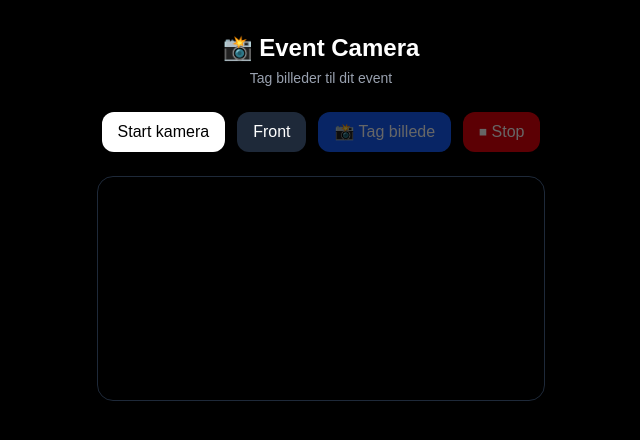
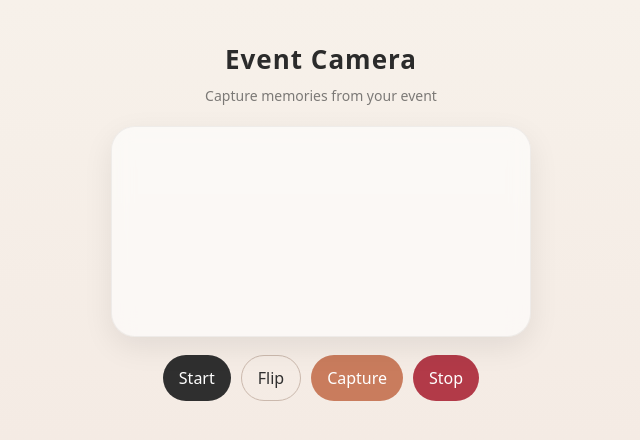
Before and after one commit to sagaarde-cloud/event-camera, a Next.js app: page /camera in a window 1280 px wide. Shown: the top 440 px of the page, without its empty margins (319-959 px from the left). Built offline with nearby package versions, Linux system fonts and the light colour scheme.

Commit message:
premium camera UI redesign

```diff
--- a/app/camera/page.tsx
+++ b/app/camera/page.tsx
@@ -11,14 +11,12 @@ export default function CameraPage() {
   const [facingMode, setFacingMode] = useState<"user" | "environment">("environment");
   const [error, setError] = useState<string | null>(null);
 
-  // 🎥 START CAMERA
   async function startCamera(mode: "user" | "environment") {
     try {
       setError(null);
 
-      // stop old stream
       if (stream) {
-        stream.getTracks().forEach((track) => track.stop());
+        stream.getTracks().forEach((t) => t.stop());
       }
 
       const newStream = await navigator.mediaDevices.getUserMedia({
@@ -34,20 +32,17 @@ export default function CameraPage() {
       setStream(newStream);
       setFacingMode(mode);
     } catch (err: any) {
-      console.error(err);
-      setError(err?.message || "Kunne ikke starte kamera");
+      setError(err?.message || "Camera error");
     }
   }
 
-  // ⏹ STOP CAMERA
   function stopCamera() {
     if (stream) {
-      stream.getTracks().forEach((track) => track.stop());
+      stream.getTracks().forEach((t) => t.stop());
       setStream(null);
     }
   }
 
-  // 📸 TAKE PHOTO
   function takePhoto() {
     if (!videoRef.current || !canvasRef.current) return;
 
@@ -62,115 +57,209 @@ export default function CameraPage() {
 
     ctx.drawImage(video, 0, 0);
 
-    const image = canvas.toDataURL("image/png");
-    setPhoto(image);
+    const img = canvas.toDataURL("image/png");
+    setPhoto(img);
   }
 
-  // 📤 UPLOAD (placeholder)
   async function uploadPhoto() {
     if (!photo) return;
-
-    alert("📤 Upload klar (backend kommer næste step)");
+    alert("Upload placeholder — backend kommer næste step");
   }
 
   return (
-    <main className="min-h-screen bg-black text-white flex flex-col items-center p-4">
+    <main style={styles.page}>
 
       {/* HEADER */}
-      <h1 className="text-2xl font-bold mt-4">
-        📸 Event Camera
-      </h1>
-
-      <p className="text-gray-400 text-sm mt-1">
-        Tag billeder til dit event
-      </p>
-
-      {/* BUTTONS */}
-      <div className="flex flex-wrap gap-3 mt-6 justify-center">
-
-        <button
-          onClick={() => startCamera("environment")}
-          className="px-4 py-2 bg-white text-black rounded-xl font-medium"
-        >
-          Start kamera
-        </button>
-
-        <button
-          onClick={() => startCamera("user")}
-          className="px-4 py-2 bg-gray-800 rounded-xl"
-        >
-          Front
-        </button>
-
-        <button
-          onClick={takePhoto}
-          disabled={!stream}
-          className="px-4 py-2 bg-blue-600 rounded-xl disabled:opacity-40"
-        >
-          📸 Tag billede
-        </button>
-
-        <button
-          onClick={stopCamera}
-          disabled={!stream}
-          className="px-4 py-2 bg-red-600 rounded-xl disabled:opacity-40"
-        >
-          ⏹ Stop
-        </button>
+      <div style={styles.header}>
+        <h1 style={styles.title}>Event Camera</h1>
+        <p style={styles.subtitle}>Capture memories from your event</p>
       </div>
 
-      {/* CAMERA */}
-      <div className="mt-6 w-full max-w-md rounded-2xl overflow-hidden border border-gray-800 bg-black">
+      {/* CAMERA CARD */}
+      <div style={styles.card}>
         <video
           ref={videoRef}
           autoPlay
           playsInline
           muted
-          className="w-full"
+          style={styles.video}
         />
       </div>
 
-      {/* HIDDEN CANVAS */}
-      <canvas ref={canvasRef} className="hidden" />
+      {/* ACTION BAR */}
+      <div style={styles.actions}>
+        <button style={styles.primaryBtn} onClick={() => startCamera("environment")}>
+          Start
+        </button>
+
+        <button style={styles.secondaryBtn} onClick={() => startCamera("user")}>
+          Flip
+        </button>
+
+        <button style={styles.captureBtn} onClick={takePhoto} disabled={!stream}>
+          Capture
+        </button>
+
+        <button style={styles.dangerBtn} onClick={stopCamera} disabled={!stream}>
+          Stop
+        </button>
+      </div>
 
       {/* PHOTO PREVIEW */}
       {photo && (
-        <div className="mt-6 w-full max-w-md bg-gray-900 rounded-2xl p-3">
+        <div style={styles.previewCard}>
+          <img src={photo} style={styles.previewImg} />
 
-          <p className="text-sm text-gray-400 mb-2">
-            Preview
-          </p>
-
-          <img
-            src={photo}
-            className="rounded-xl w-full"
-          />
-
-          <div className="flex gap-3 mt-3">
-
-            <button
-              onClick={uploadPhoto}
-              className="flex-1 bg-green-600 py-2 rounded-xl"
-            >
+          <div style={styles.previewActions}>
+            <button style={styles.uploadBtn} onClick={uploadPhoto}>
               Upload
             </button>
 
-            <button
-              onClick={() => setPhoto(null)}
-              className="flex-1 bg-gray-700 py-2 rounded-xl"
-            >
-              Slet
+            <button style={styles.deleteBtn} onClick={() => setPhoto(null)}>
+              Delete
             </button>
           </div>
         </div>
       )}
 
       {/* ERROR */}
-      {error && (
-        <p className="text-red-500 mt-4 text-sm">
-          ❌ {error}
-        </p>
-      )}
+      {error && <p style={styles.error}>{error}</p>}
+
+      <canvas ref={canvasRef} style={{ display: "none" }} />
     </main>
   );
 }
+
+/* 🎨 VINTAGE / CUTE DESIGN SYSTEM */
+const styles: any = {
+  page: {
+    minHeight: "100vh",
+    background: "linear-gradient(180deg, #f7f1ea, #f2e6df)",
+    padding: 20,
+    display: "flex",
+    flexDirection: "column",
+    alignItems: "center",
+    fontFamily: "system-ui",
+    color: "#2b2b2b",
+  },
+
+  header: {
+    textAlign: "center",
+    marginTop: 20,
+    marginBottom: 20,
+  },
+
+  title: {
+    fontSize: 26,
+    letterSpacing: 1,
+    margin: 0,
+    fontWeight: 600,
+  },
+
+  subtitle: {
+    fontSize: 14,
+    opacity: 0.6,
+    marginTop: 6,
+  },
+
+  card: {
+    width: "100%",
+    maxWidth: 420,
+    borderRadius: 24,
+    overflow: "hidden",
+    background: "rgba(255,255,255,0.6)",
+    backdropFilter: "blur(10px)",
+    border: "1px solid rgba(0,0,0,0.05)",
+    boxShadow: "0 10px 30px rgba(0,0,0,0.08)",
+  },
+
+  video: {
+    width: "100%",
+    display: "block",
+  },
+
+  actions: {
+    display: "flex",
+    gap: 10,
+    flexWrap: "wrap",
+    justifyContent: "center",
+    marginTop: 18,
+  },
+
+  primaryBtn: {
+    padding: "10px 16px",
+    borderRadius: 999,
+    border: "none",
+    background: "#2f2f2f",
+    color: "white",
+  },
+
+  secondaryBtn: {
+    padding: "10px 16px",
+    borderRadius: 999,
+    border: "1px solid #cbb9ad",
+    background: "transparent",
+    color: "#2f2f2f",
+  },
+
+  captureBtn: {
+    padding: "10px 16px",
+    borderRadius: 999,
+    border: "none",
+    background: "#c97c5d",
+    color: "white",
+  },
+
+  dangerBtn: {
+    padding: "10px 16px",
+    borderRadius: 999,
+    border: "none",
+    background: "#b23a48",
+    color: "white",
+  },
+
+  previewCard: {
+    marginTop: 20,
+    width: "100%",
+    maxWidth: 420,
+    borderRadius: 24,
+    overflow: "hidden",
+    background: "rgba(255,255,255,0.7)",
+    border: "1px solid rgba(0,0,0,0.05)",
+  },
+
+  previewImg: {
+    width: "100%",
+    display: "block",
+  },
+
+  previewActions: {
+    display: "flex",
+    justifyContent: "space-between",
+    padding: 10,
+    gap: 10,
+  },
+
+  uploadBtn: {
+    flex: 1,
+    padding: 10,
+    borderRadius: 12,
+    background: "#4a7c59",
+    color: "white",
+    border: "none",
+  },
+
+  deleteBtn: {
+    flex: 1,
+    padding: 10,
+    borderRadius: 12,
+    background: "#e9d8c3",
+    border: "none",
+  },
+
+  error: {
+    color: "#b23a48",
+    marginTop: 10,
+    fontSize: 14,
+  },
+};
```
